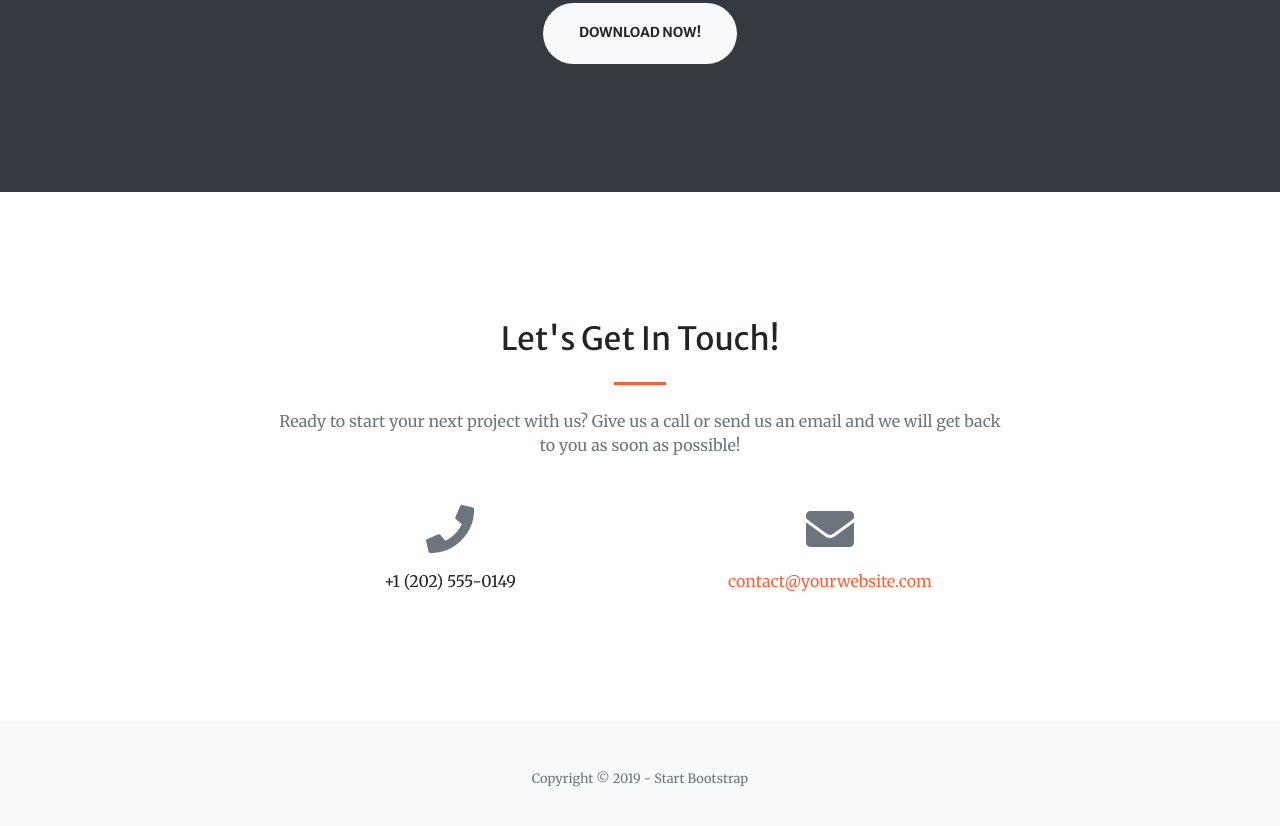
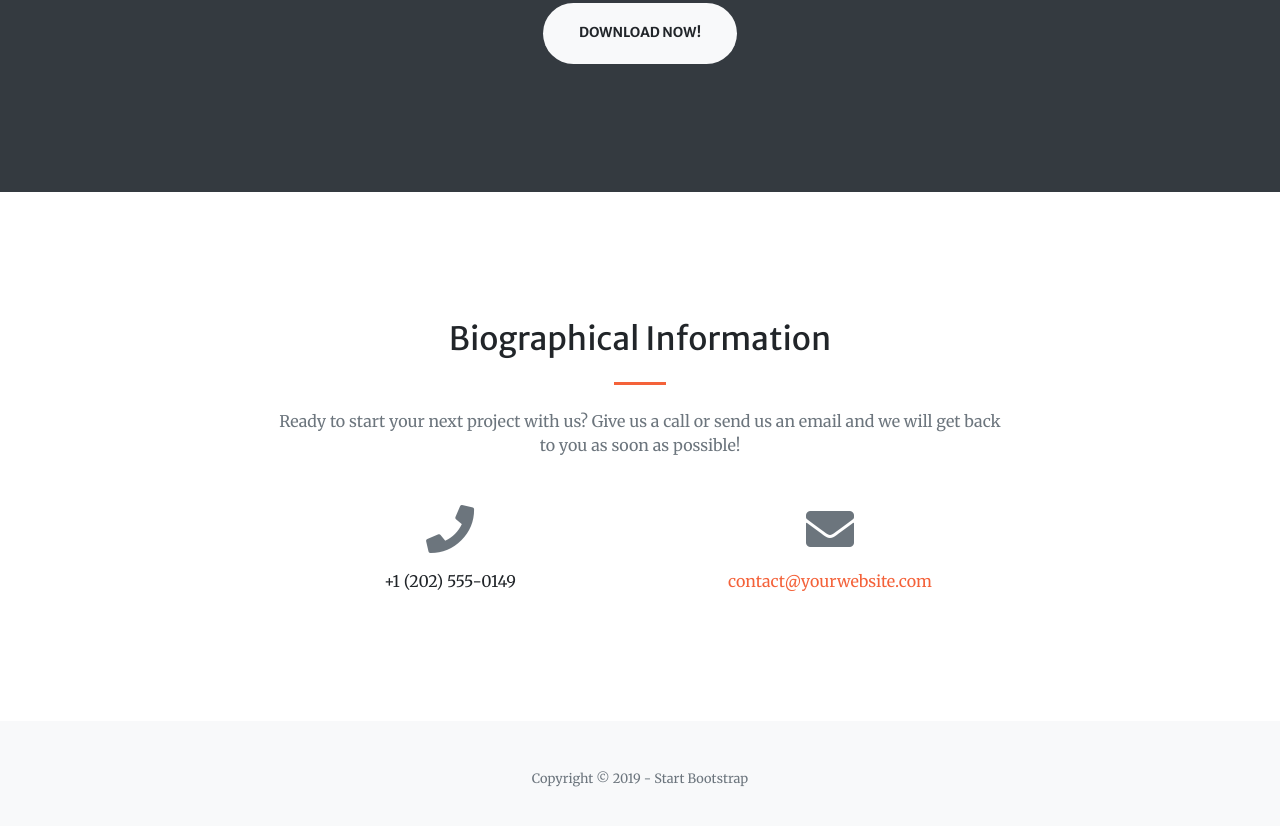
Before and after one commit to J-blackw/Precolonial-Trade-Migration-in-the-Bight-of-Biafra, a website with bundled scripts: page index.html in a window 1280 px wide. Shown: the part 2799-3625 px from the top of the page. Built offline with nearby package versions, Linux system fonts and the light colour scheme.

Commit message:
Update index.html

```diff
--- a/index.html
+++ b/index.html
@@ -220,7 +220,7 @@
     <div class="container">
       <div class="row justify-content-center">
         <div class="col-lg-8 text-center">
-          <h2 class="mt-0">Let's Get In Touch!</h2>
+          <h2 class="mt-0">Biographical Information</h2>
           <hr class="divider my-4">
           <p class="text-muted mb-5">Ready to start your next project with us? Give us a call or send us an email and we will get back to you as soon as possible!</p>
         </div>
```
